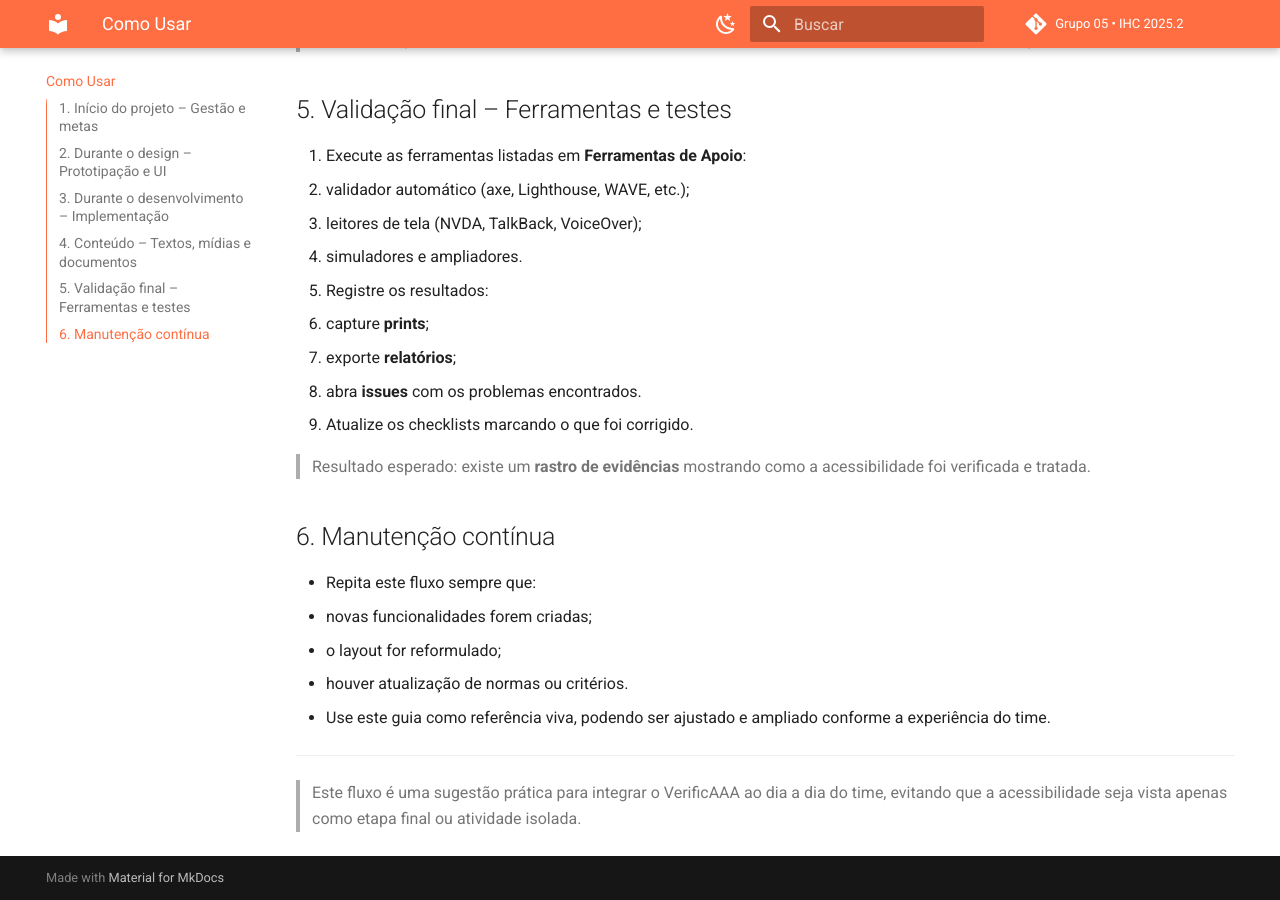
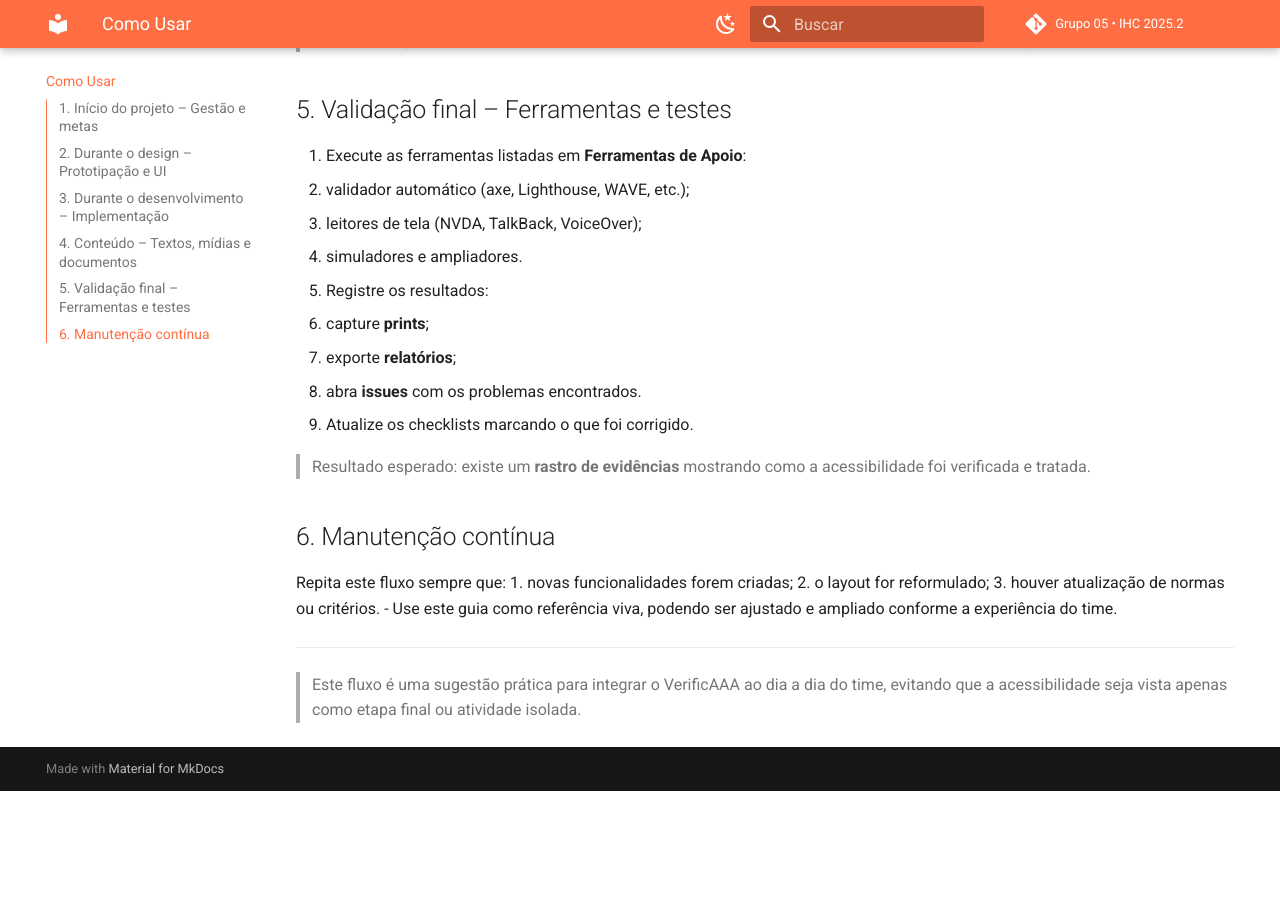
Before and after one commit to UnB-IHC/IHC-2025.2-Grupo05, an MkDocs documentation site: the page built from docs/comUsar/comoUsar.md, in a window 1280 px wide and 900 px high, scrolled down 1541 px. Built offline with MkDocs 1.6.1 and Material for MkDocs 9.7.7, drawn with Linux system fonts in a browser that asks for light colours; comment, search, counter and statistics services are not loaded; after the commit the page ends 2332 px from its top, so only the background shows below that.

Commit message:
update guia/2

```diff
--- a/docs/comUsar/comoUsar.md
+++ b/docs/comUsar/comoUsar.md
@@ -7,20 +7,20 @@ A seguir, sugerimos um fluxo de uso por etapa e por papel.
 
 1. Defina, com o time, o **nível de conformidade alvo** (ex.: WCAG 2.2 AA).
 2. Use o checklist de **Gestão do Projeto** para:
-   - incluir acessibilidade na **Definition of Done (DoD)**;
-   - prever tempo/esforço para ajustes de acessibilidade;
-   - definir como serão feitas as **evidências** (prints, relatórios, issues).
+- incluir acessibilidade na **Definition of Done (DoD)**;
+- prever tempo/esforço para ajustes de acessibilidade;
+- definir como serão feitas as **evidências** (prints, relatórios, issues).
 
 > Resultado esperado: o projeto já nasce com acessibilidade como requisito e não como “extra”.
 
 ## 2. Durante o design – Prototipação e UI
 
 1. Para cada nova tela, use o checklist de **Design**:
-   - verifique contraste de cores;
-   - tamanho de fonte;
-   - hierarquia de títulos;
-   - foco visível;
-   - alvos de toque (especialmente em mobile).
+- verifique contraste de cores;
+- tamanho de fonte;
+- hierarquia de títulos;
+- foco visível;
+- alvos de toque (especialmente em mobile).
 2. Ajuste o design **antes** de enviar para desenvolvimento.
 
 > Resultado esperado: os protótipos já chegam para dev com menos problemas de acessibilidade.
@@ -28,10 +28,10 @@ A seguir, sugerimos um fluxo de uso por etapa e por papel.
 ## 3. Durante o desenvolvimento – Implementação
 
 1. Use o checklist de **Desenvolvimento Web / Mobile** para:
-   - garantir HTML semântico ou componentes equivalentes;
-   - suporte completo à navegação por teclado;
-   - formulários com rótulos, mensagens de erro e instruções claras;
-   - componentes interativos acessíveis (menus, modais, carrosséis, drag & drop).
+- garantir HTML semântico ou componentes equivalentes;
+- suporte completo à navegação por teclado;
+- formulários com rótulos, mensagens de erro e instruções claras;
+- componentes interativos acessíveis (menus, modais, carrosséis, drag & drop).
 2. Na revisão de código (PR), verifique se os itens críticos estão marcados como **“atendidos”**.
 
 > Resultado esperado: o código já incorpora padrões de acessibilidade e reduz retrabalho.
@@ -39,10 +39,10 @@ A seguir, sugerimos um fluxo de uso por etapa e por papel.
 ## 4. Conteúdo – Textos, mídias e documentos
 
 1. Use o checklist de **Conteúdo** para:
-   - escrever textos em linguagem clara;
-   - criar descrições alternativas para imagens;
-   - revisar links (“clique aqui” → descrições significativas);
-   - avaliar acessibilidade de PDFs e outros anexos.
+- escrever textos em linguagem clara;
+- criar descrições alternativas para imagens;
+- revisar links (“clique aqui” → descrições significativas);
+- avaliar acessibilidade de PDFs e outros anexos.
 2. Sempre que um novo conteúdo for criado ou atualizado, revise pelos itens do checklist.
 
 > Resultado esperado: o usuário entende o conteúdo mesmo com leitor de tela, zoom ou recursos de apoio.
@@ -50,23 +50,23 @@ A seguir, sugerimos um fluxo de uso por etapa e por papel.
 ## 5. Validação final – Ferramentas e testes
 
 1. Execute as ferramentas listadas em **Ferramentas de Apoio**:
-   - validador automático (axe, Lighthouse, WAVE, etc.);
-   - leitores de tela (NVDA, TalkBack, VoiceOver);
-   - simuladores e ampliadores.
+- validador automático (axe, Lighthouse, WAVE, etc.);
+- leitores de tela (NVDA, TalkBack, VoiceOver);
+- simuladores e ampliadores.
 2. Registre os resultados:
-   - capture **prints**;
-   - exporte **relatórios**;
-   - abra **issues** com os problemas encontrados.
+- capture **prints**;
+- exporte **relatórios**;
+- abra **issues** com os problemas encontrados.
 3. Atualize os checklists marcando o que foi corrigido.
 
 > Resultado esperado: existe um **rastro de evidências** mostrando como a acessibilidade foi verificada e tratada.
 
 ## 6. Manutenção contínua
 
-- Repita este fluxo sempre que:
-  - novas funcionalidades forem criadas;
-  - o layout for reformulado;
-  - houver atualização de normas ou critérios.
+Repita este fluxo sempre que:
+  1. novas funcionalidades forem criadas;
+  2. o layout for reformulado;
+  3. houver atualização de normas ou critérios.
 - Use este guia como referência viva, podendo ser ajustado e ampliado conforme a experiência do time.
 
 ---
```
Also changed, not shown: docs/index.md (+26 -4 lines).
